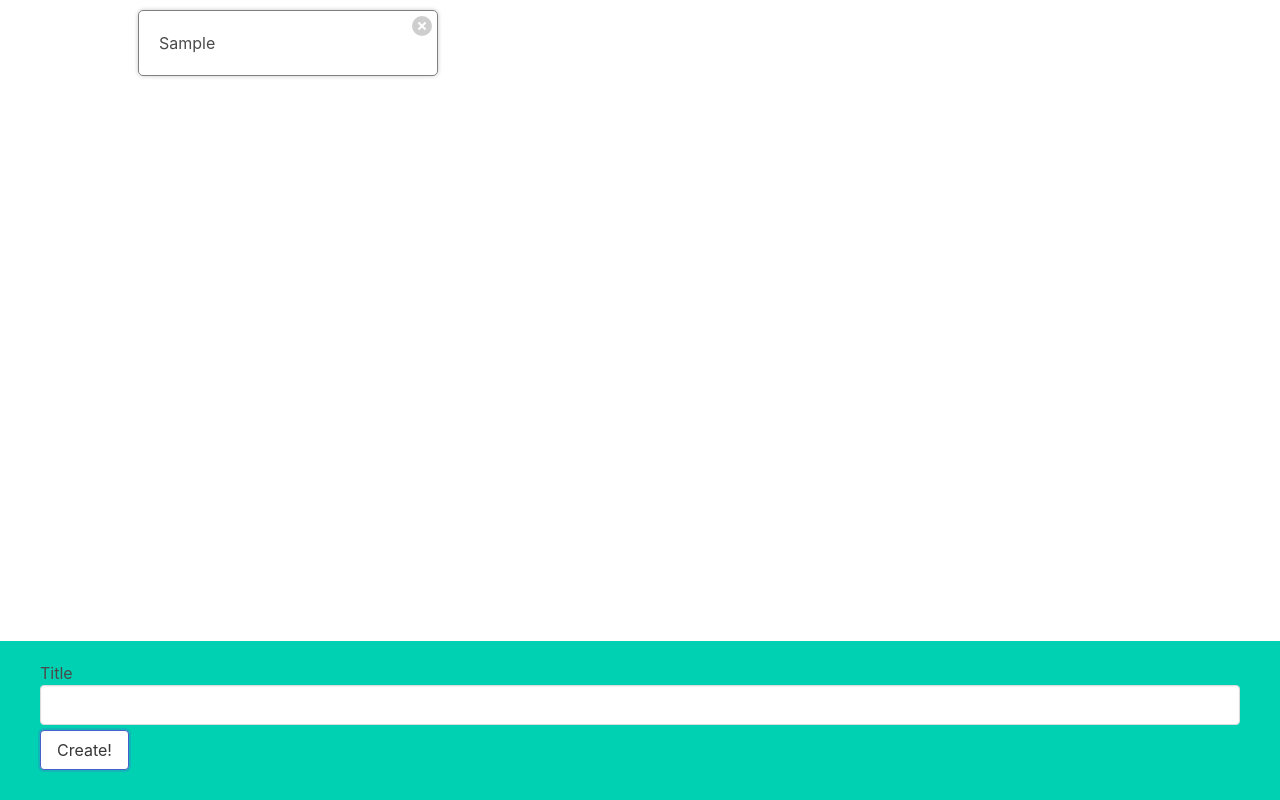
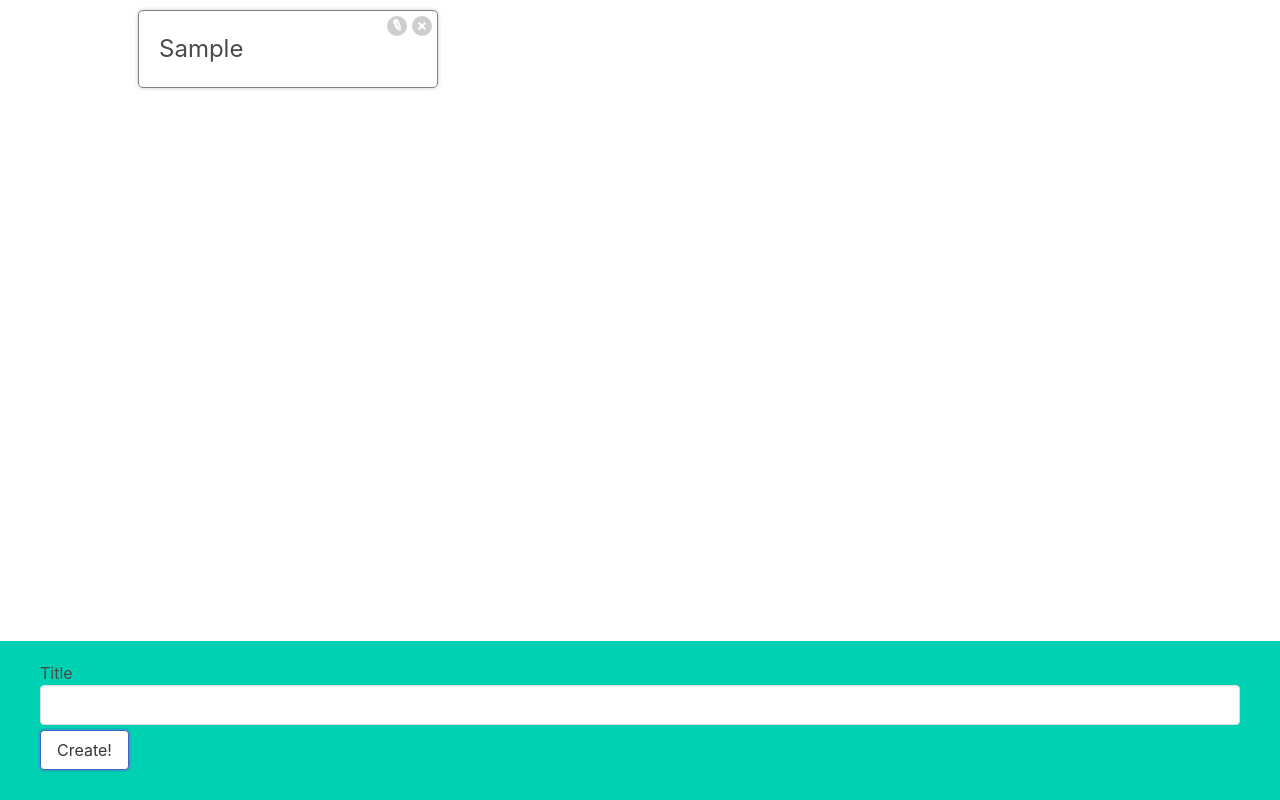
Before and after one commit to LokeshJawale1996/react-concept, a React (Create React App) app in the folder books/: page / in a window 1280 px wide. Both pictures are taken after typing "Sample" into the empty fields and a click on the button "Create!". Built offline with nearby package versions, Linux system fonts and the light colour scheme.

Commit message:
edit title functionality

```diff
--- a/books/src/App.js
+++ b/books/src/App.js
@@ -5,6 +5,15 @@ import BookList from './components/BookList'
 function App() {
   const [books, setBooks] = useState([]);
 
+  const editBookById = (id,newTitle)=> {
+    const updatedBooks = books.map((book) => {
+      if(book.id===id){
+        return {...book,title:newTitle};
+      }
+      return book;
+    })
+    setBooks(updatedBooks);
+  }
   const deleteBookById = (id) => {
     const updatedBooks = books.filter((book) => {
       return book.id !== id;
@@ -22,7 +31,7 @@ function App() {
   return (
     <div className="app">
 
-      <BookList books={books} onDelete={deleteBookById}/>
+      <BookList books={books} onDelete={deleteBookById} onEdit={editBookById}/>
       <BookCreate onCreate={createBook} />
     </div>
   );
--- a/books/src/components/BookEdit.js
+++ b/books/src/components/BookEdit.js
@@ -1,7 +1,23 @@
-function BookEdit(){
-    return <div>
-        BookEdit
-    </div>
+import { useState } from "react";
+function BookEdit({book,onEdit,onSubmit}) {
+  const [title, setTitle] = useState(book.title);
+
+  const handleChange = (event) => {
+    setTitle(event.target.value);
+  };
+  const handleSubmit = (event) => {
+    event.preventDefault();
+    console.log("new title is", title);
+    onEdit(book.id,title);
+    onSubmit();
+  };
+  return (
+    <form className="book-edit" onSubmit={handleSubmit}>
+      <label>Title</label>
+      <input className="input" type='text"' onChange={handleChange}></input>
+      <button className="button is-primary">Save</button>
+    </form>
+  );
 }
 
 export default BookEdit;
--- a/books/src/components/BookList.js
+++ b/books/src/components/BookList.js
@@ -1,7 +1,7 @@
  import BookShow from './BookShow'
-function BookList({books,onDelete}){
+function BookList({books,onDelete,onEdit}){
     const renderedBooks = books.map((book) => {
-        return <BookShow onDelete={onDelete} key={book.id} book={book}/>
+        return <BookShow onDelete={onDelete} key={book.id} book={book} onEdit={onEdit}/>
 
     })
     return <div className='book-list'>
--- a/books/src/components/BookShow.js
+++ b/books/src/components/BookShow.js
@@ -1,15 +1,33 @@
-function BookShow({book,onDelete}){
-    const handleClick = () => {
+import { useState } from "react";
+import BookEdit from "./BookEdit";
+function BookShow({ book, onDelete,onEdit }) {
+  const [showEdit, setShowEdit] = useState(false);
+  const handleDeleteClick = () => {
     onDelete(book.id);
+  };
+  const handleEditClick = () => {
+    setShowEdit(!showEdit);
+  };
+ const handleSubmit =() => {
+    setShowEdit(false);
  }
-    return <div className="book-show">
-        {book.title}
+  let content = <h3>{book.title}</h3>;
+  if(showEdit){
+    content = <BookEdit onSubmit={handleSubmit} book={book} onEdit={onEdit}/>
+  }
+  return (
+    <div className="book-show">
+     <div>{content}</div>
       <div className="actions">
-            <button className="delete" onClick={handleClick}>
+        <button className="edit" onClick={handleEditClick}>
+          Edit
+        </button>
+        <button className="delete" onClick={handleDeleteClick}>
           Delete
         </button>
       </div>
     </div>
+  );
 }
 
 export default BookShow;
```
Also changed, not shown: 1 other file (tests, documents, lock files or other folders). Lines whose indentation alone changed are shown as unchanged.
